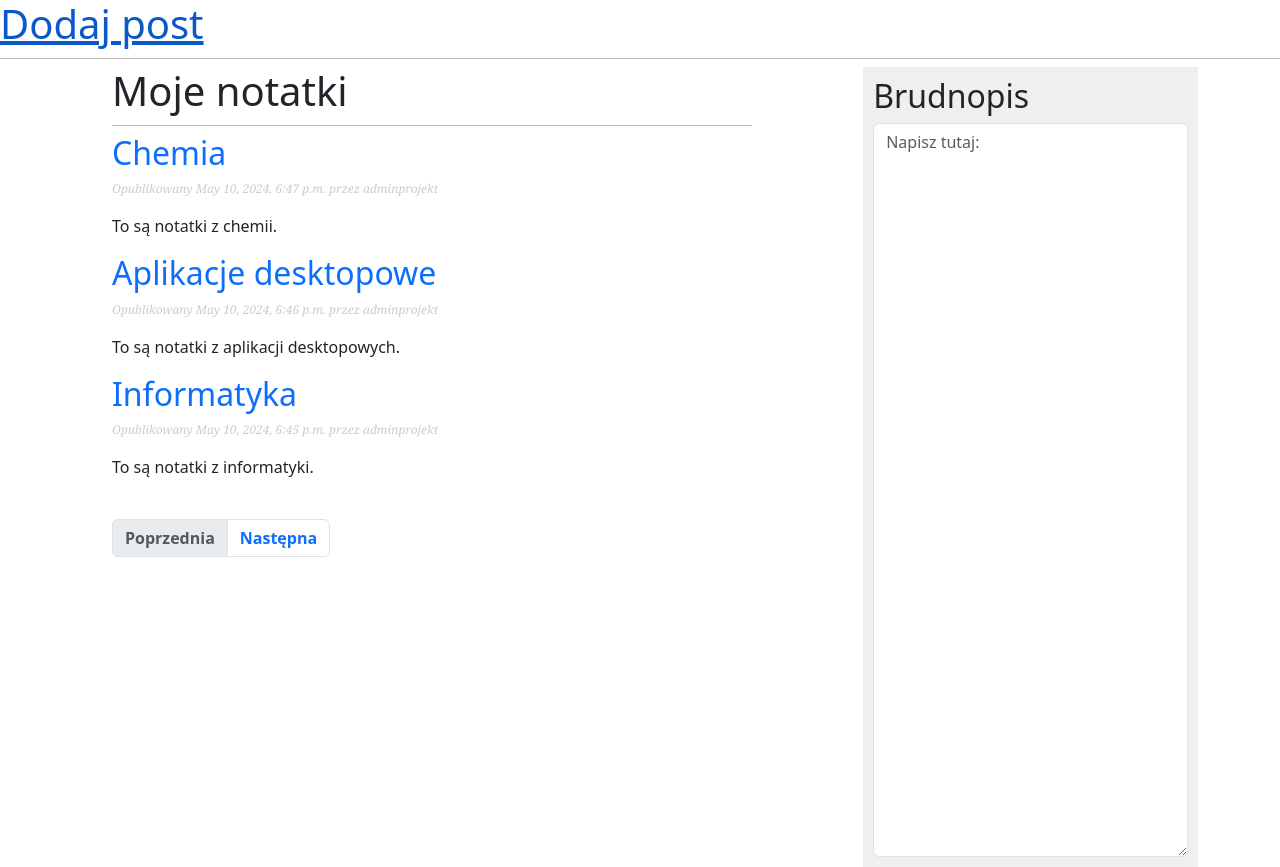
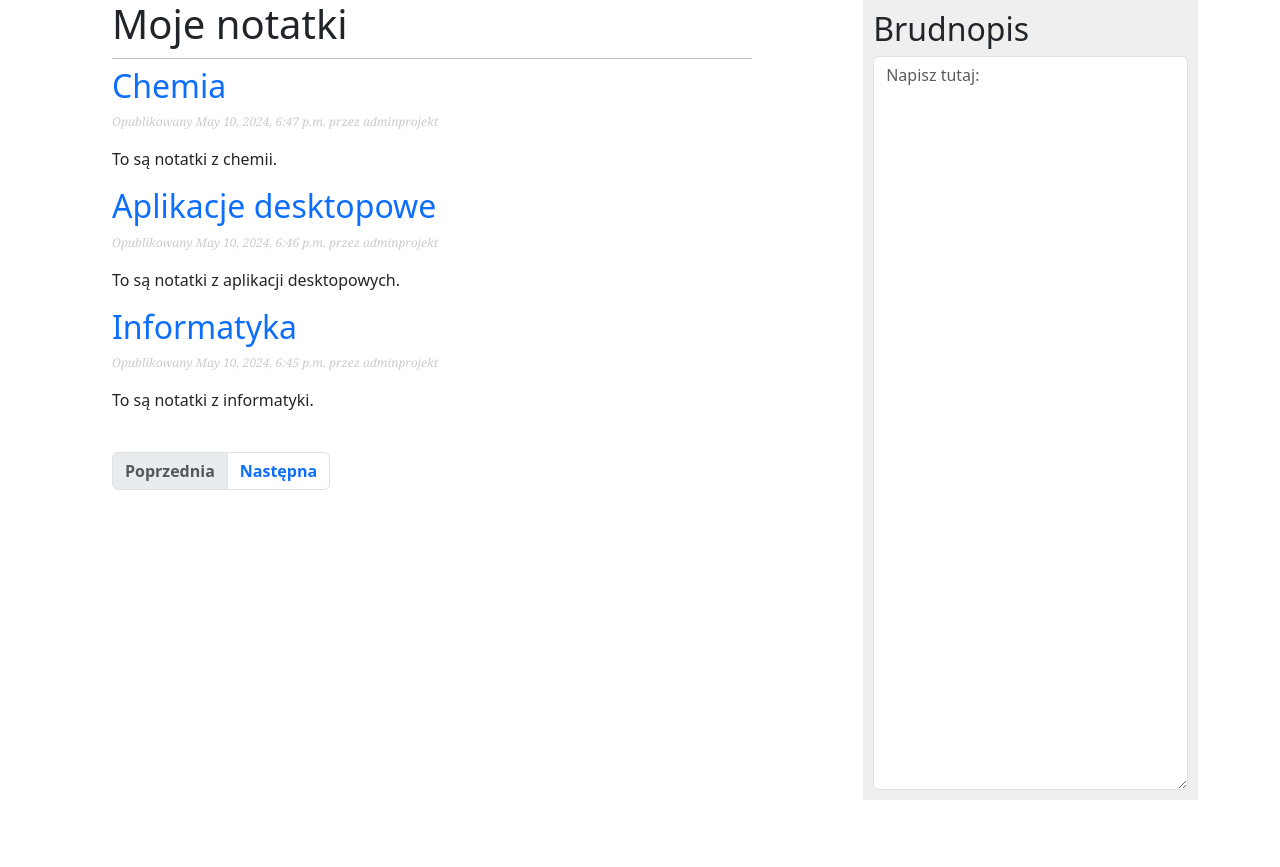
Before and after one commit to Monka3tp/django_notatki_PROJEKT, a Django app: page /notatki/ in a window 1280 px wide. After the commit the page ends 800 px from the top, so only its background shows below. Run offline with Django 5.2, Linux system fonts and the light colour scheme; data comes from the database, SQL or seed files in the repository; both versions use the stored data as it was after the commit; parts of the project's set-up code (start-up, migrations or seed data) failed here and were passed over.

Commit message:
kod 29.05: powrot do pierwotnej wersji, poprawa formularza związanego z dodawaniem posta

```diff
--- a/notatki/models.py
+++ b/notatki/models.py
@@ -3,9 +3,12 @@ from django.db import models
 from django.urls import reverse
 from django.utils import timezone
 
+
+
 class PublishedManager(models.Manager):
     def get_queryset(self):
         return super(PublishedManager, self).get_queryset().filter(status='published')
+
 
 class Post(models.Model):
     objects = models.Manager()
@@ -34,9 +37,11 @@ class Post(models.Model):
 
     def get_absolute_url(self):
         return reverse('notatki:post_detail', args=[self.publish.year,
-                                                 self.publish.month,
-                                                 self.publish.day,
-                                                 self.slug])
+                                                    self.publish.strftime('%m'),
+                                                    self.publish.strftime('%d'),
+                                                    self.slug])
+
+
 
 class Comment(models.Model):
     post = models.ForeignKey(Post, on_delete=models.CASCADE, related_name='comments')
--- a/notatki/templates/notatki/base.html
+++ b/notatki/templates/notatki/base.html
@@ -8,10 +8,15 @@
 <link href="https://cdn.jsdelivr.net/npm/bootstrap@5.3.3/dist/css/bootstrap.min.css" rel="stylesheet" integrity="sha384-QWTKZyjpPEjISv5WaRU9OFeRpok6YctnYmDr5pNlyT2bRjXh0JMhjY6hW+ALEwIH" crossorigin="anonymous">
 </head>
 <body>
-    <div class="page-header">
-            <a href="{% url 'notatki:post_new' %}" class="top-menu"><span class="glyphicon glyphicon-plus"></span></a>
-            <h1><a href="post/new">Dodaj post</a></h1>
-    </div>
+{#    <div class="page-header">#}
+{#            <a href="{% url 'notatki:post_new' %}" class="top-menu"><span class="glyphicon glyphicon-plus"></span></a>#}
+{#            <h1><a href="post/new">Dodaj post</a></h1>#}
+{#    </div>#}
+
+
+
+
+
     <div class="container">
     <div id="content">
         {% block content %}
@@ -21,7 +26,6 @@
         <h2>Brudnopis</h2>
         <textarea class="form-control" placeholder="Napisz tutaj:" cols="30" rows="30"></textarea>
     </div>
-    </div>
 <script src="https://cdn.jsdelivr.net/npm/bootstrap@5.3.3/dist/js/bootstrap.bundle.min.js" integrity="sha384-YvpcrYf0tY3lHB60NNkmXc5s9fDVZLESaAA55NDzOxhy9GkcIdslK1eN7N6jIeHz" crossorigin="anonymous"></script>
 </body>
 </html>
--- a/notatki/templates/notatki/post/list.html
+++ b/notatki/templates/notatki/post/list.html
@@ -6,15 +6,16 @@
  <h2>
  <a class="link-underline link-underline-opacity-0" href="{{ post.get_absolute_url }}">
  {{ post.title }}
- </a>
-     {% if post.published_date %}
-                <div class="date">
-                    {{ post.published_date }}
-                </div>
-            {% endif %}
-            <a class="btn btn-default" href="{% url 'notatki:post_edit' pk=post.pk %}"><span class="glyphicon glyphicon-pencil"></span></a>
+</a></h2>
+{#     {% if post.published_date %}#}
+{#                <div class="date">#}
+{#                    {{ post.published_date }}#}
+{#                </div>#}
+{#            {% endif %}#}
+{#            <a class="btn btn-default" href="{% url 'notatki:post_edit' pk=post.pk %}"><span class="glyphicon glyphicon-pencil"></span></a>#}
 
- </h2>
+
+
  <p class="date">
  Opublikowany {{ post.publish }} przez {{ post.author }}
  </p>
--- a/notatki/urls.py
+++ b/notatki/urls.py
@@ -7,7 +7,8 @@ urlpatterns = [
     # path('', views.post_list, name='post_list'),
     path('', views.PostListView.as_view(), name='post_list'),
     path('<int:year>/<int:month>/<int:day>/<slug:slug>/', views.post_detail, name='post_detail'),
-    path('post/<int:pk>/', views.post_detail, name='post_detail'),
-    path('post/new', views.post_new, name='post_new'),
-    path('post/<int:pk>/edit/', views.post_edit, name='post_edit'),
+
+    # path('post/<int:pk>/', views.post_detail, name='post_detail'),
+    # path('post/new', views.post_new, name='post_new'),
+    # path('post/<int:pk>/edit/', views.post_edit, name='post_edit'),
 ]
--- a/notatki/views.py
+++ b/notatki/views.py
@@ -1,22 +1,29 @@
+from django.contrib.auth.models import User
 from django.utils import timezone
 
 from django.shortcuts import render, get_object_or_404, redirect
 from django.views.generic import ListView
 
+from django.views.generic.edit import FormView
+
 from notatki.models import Post, Comment
-from .forms import CommentForm, PostForm
+from . import models
+from .forms import CommentForm
 from taggit.models import Tag
+
 
 # Create your views here.
 def post_list(request):
     posts = Post.published.all()
     return render(request, "notatki/post/list.html", context={"posts": posts})
 
+
 class PostListView(ListView):
     queryset = Post.published.all()
     context_object_name = "posts"
-    paginate_by = 3 #ile elementow ma byc na jednej stronie
+    paginate_by = 3  # ile elementow ma byc na jednej stronie
     template_name = "notatki/post/list.html"
+
 
 def post_detail(request, year, month, day, slug):
     post = get_object_or_404(Post, slug=slug, status='published',
@@ -31,32 +38,20 @@ def post_detail(request, year, month, day, slug):
             comment.post = post
             comment.save()
     comment_form = CommentForm()
-    return render(request, 'notatki/post/detail.html', context={"post": post, "comments": comments, "comment_form": comment_form})
-
-def post_new(request):
-    if request.method == "POST":
-        form = PostForm(request.POST)
-        if form.is_valid():
-            post = form.save(commit=False)
-            post.author = request.user
-            post.published_date = timezone.now()
-            post.save()
-            return redirect('notatki:post_detail')
-    else:
-        form = PostForm()
-    return render(request, 'notatki/post_edit.html', {'form': form})
+    return render(request, 'notatki/post/detail.html',
+                  context={"post": post, "comments": comments, "comment_form": comment_form})
 
 
-def post_edit(request, pk):
-    post = get_object_or_404(Post, pk=pk)
-    if request.method == "POST":
-        form = PostForm(request.POST, instance=post)
-        if form.is_valid():
-            post = form.save(commit=False)
-            post.author = request.user
-            post.published_date = timezone.now()
-            post.save()
-            return redirect('notatki:post_detail', pk=post.pk)
-    else:
-        form = PostForm(instance=post)
-    return render(request, 'notatki/post_edit.html', {'form': form})
+# class CreateNewPost(FormView):
+#     form_class = PostForm
+#     template_name = "notatki/create.html"
+#     success_url = "/"
+#
+#     def form_valid(self, form):
+#         form.instance.author = self.request.user
+#         new_object = Post.objects.create(
+#             title=form.cleaned_data['title'],
+#             text=form.cleaned_data['text']
+#         )
+#
+#         return super().form_valid(form)
```
Also changed, not shown: notatki/forms.py (+6 -4 lines), notatki/templates/notatki/post_edit.html (deleted, +0 -9 lines), db.sqlite3.
